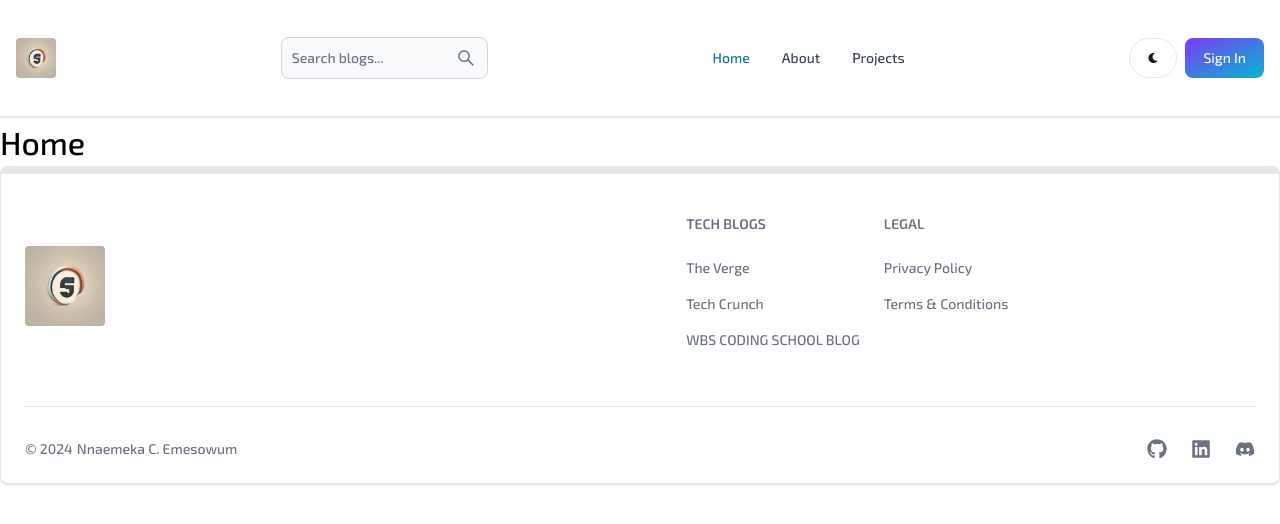
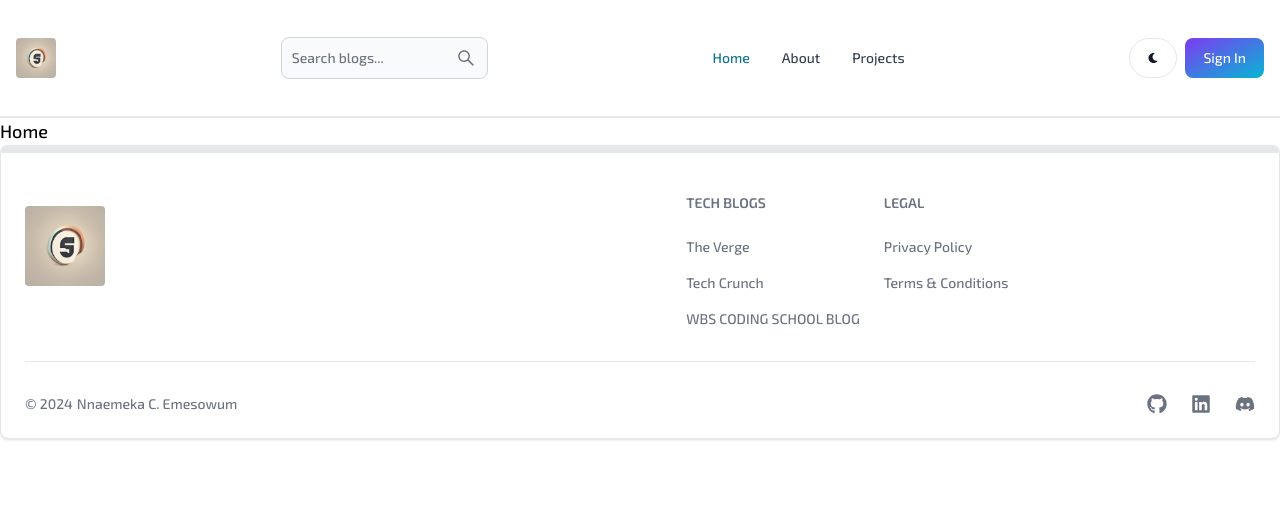
Before and after one commit to AnthonyEmm/Blogger-5ive, a React (Vite) app in the folder client/: page / in a window 1280 px wide. Shown: the top 524 px of the page. Built offline with nearby package versions, Linux system fonts and the light colour scheme; no server answers; the HTML template or start-up script is replaced by a standard one.

Commit message:
increased the signout and delete button font size

```diff
--- a/client/src/index.css
+++ b/client/src/index.css
@@ -6,7 +6,7 @@
 body {
   height: 100vh;
   font-family: "Exo 2", sans-serif;
-  font-size: 2rem;
+  font-size: 1.125rem;
   font-weight: 500;
 }
 
```
